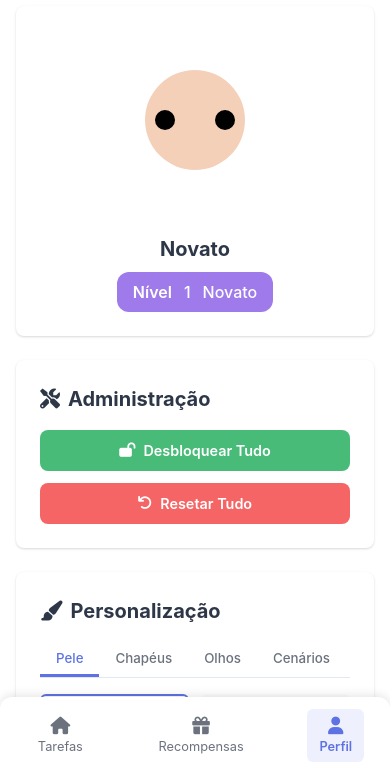
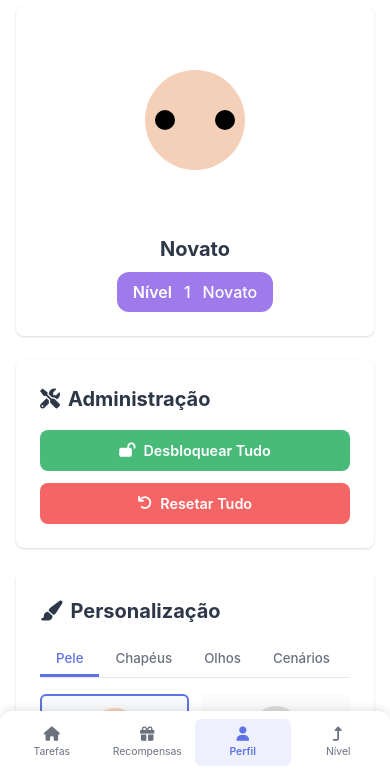
Before and after one commit to Matheuss58/gameflesh, a plain HTML site: page profile.html in a window 390 px wide. Shown: the part 70-842 px from the top of the page. Drawn offline with Linux system fonts and the light colour scheme.

Commit message:
5 update
Perfectiom

```diff
--- a/profile.css
+++ b/profile.css
@@ -388,7 +388,7 @@ body {
     left: 0;
     right: 0;
     background-color: var(--card-color);
-    padding: 0.75rem 0;
+    padding: 0.5rem 0;
     box-shadow: 0 -2px 10px rgba(0, 0, 0, 0.1);
     max-width: 500px;
     margin: 0 auto;
@@ -398,11 +398,11 @@ body {
 }
 
 .nav-btn {
-    padding: 0.5rem 0.75rem;
+    padding: 0.5rem;
     background: none;
     border: none;
     cursor: pointer;
-    font-size: 0.8rem;
+    font-size: 0.7rem;
     color: var(--text-color);
     transition: all 0.2s ease;
     border-radius: var(--radius-sm);
@@ -411,10 +411,13 @@ body {
     align-items: center;
     gap: 0.25rem;
     opacity: 0.7;
+    flex: 1;
+    min-width: 0;
+    overflow: hidden;
 }
 
 .nav-btn i {
-    font-size: 1.1rem;
+    font-size: 1rem;
 }
 
 .nav-btn.active {
@@ -422,6 +425,21 @@ body {
     font-weight: 600;
     background-color: rgba(94, 114, 228, 0.1);
     opacity: 1;
+}
+
+@media (max-width: 480px) {
+    .nav {
+        padding: 0.5rem 0.25rem;
+    }
+
+    .nav-btn {
+        font-size: 0.65rem;
+        padding: 0.5rem 0.25rem;
+    }
+
+    .nav-btn i {
+        font-size: 0.9rem;
+    }
 }
 
 .achievement-notification {
--- a/profile.html
+++ b/profile.html
@@ -85,6 +85,7 @@
             <button class="nav-btn" id="profile-home-btn"><i class="fas fa-home"></i> Tarefas</button>
             <button class="nav-btn" id="profile-rewards-btn"><i class="fas fa-gift"></i> Recompensas</button>
             <button class="nav-btn active" id="profile-profile-btn"><i class="fas fa-user"></i> Perfil</button>
+            <button class="nav-btn" id="profile-level-btn"><i class="fas fa-level-up-alt"></i> Nível</button>
         </div>
     </div>
 
--- a/profile.js
+++ b/profile.js
@@ -489,7 +489,7 @@ document.addEventListener('DOMContentLoaded', function() {
 });
 
 profileProfileBtn.addEventListener('click', () => {
-        window.location.href = "profile.html";
+    // Já está na página de perfil
 });
 
     unlockAllBtn.addEventListener('click', unlockAllItems);
--- a/script.js
+++ b/script.js
@@ -702,7 +702,7 @@ function loadUserData() {
     // Configurar data mínima para o datepicker (hoje)
     pendingTaskDate.min = new Date().toISOString().split('T')[0];
 
-    const profileBtn = document.getElementById('profile-btn');
+const profileBtn = document.getElementById('profile-btn');
 
 profileBtn.addEventListener('click', () => {
     window.location.href = "profile.html";
```
Also changed, not shown: index.html (+1 -0 lines). Lines whose indentation alone changed are shown as unchanged.
